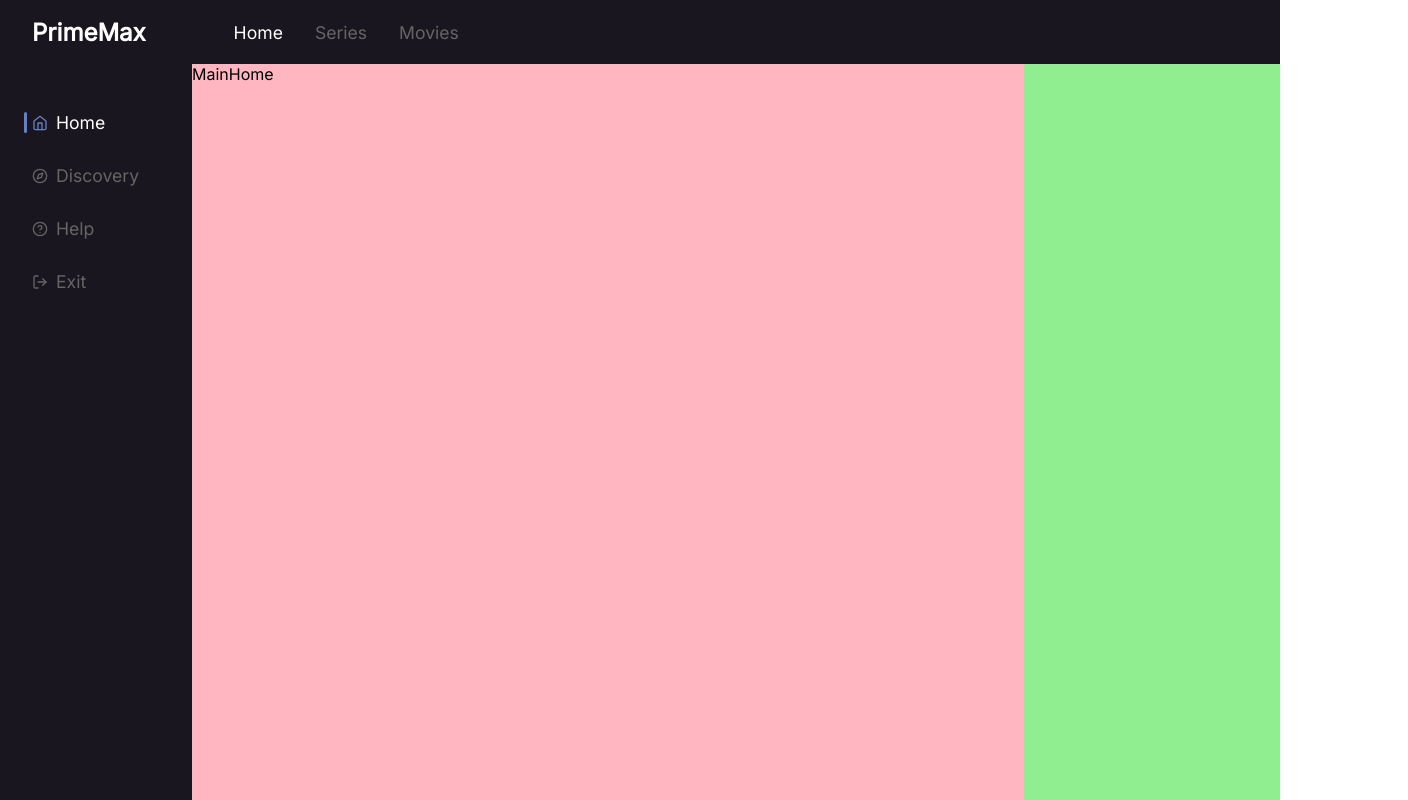
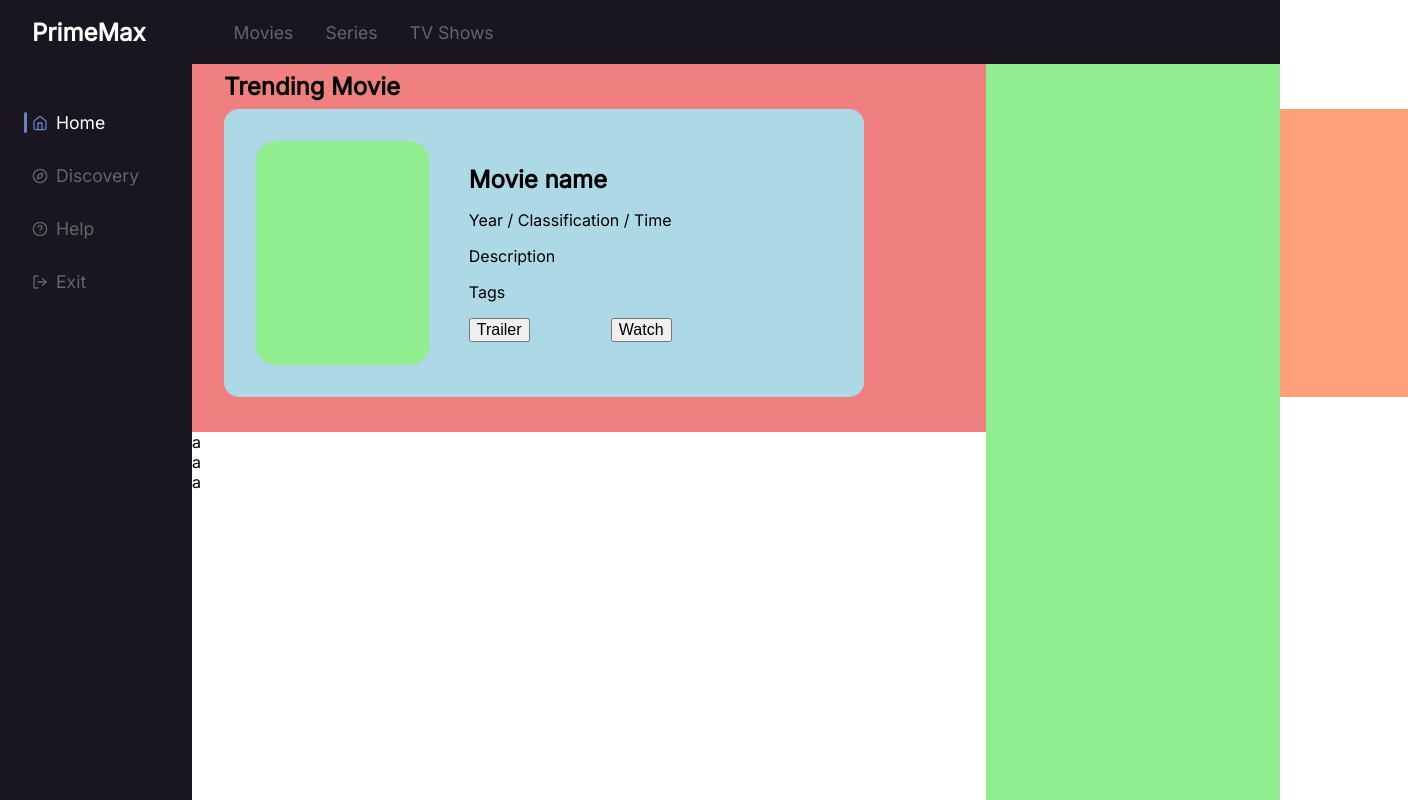
Before and after one commit to paulolopest/front_end-movie, a React (Create React App) app: page / in a window 1280 px wide. Shown: the whole page, 1408 px wide, since content can reach past the window. Built offline with nearby package versions, Linux system fonts and the light colour scheme.

Commit message:
Main content

```diff
--- a/src/App.js
+++ b/src/App.js
@@ -8,8 +8,10 @@ import Header from './Components/Header/Header';
 const App = () => {
 	return (
 		<BrowserRouter>
-			<Header />
-			<Router />
+			<div className="App">
+				<Header />
+				<Router />
+			</div>
 		</BrowserRouter>
 	);
 };
--- a/src/Components/Header/Header.js
+++ b/src/Components/Header/Header.js
@@ -8,9 +8,9 @@ const Header = () => {
 				<Link to="/">PrimeMax</Link>
 			</div>
 			<nav className="header-nav">
-				<NavLink to="/">Home</NavLink>
+				<NavLink to="/movies">Movies</NavLink>
 				<NavLink to="/series">Series</NavLink>
-				<NavLink to="/movies">Movies</NavLink>
+				<NavLink to="/tv-shows">TV Shows</NavLink>
 			</nav>
 			<div></div>
 		</header>
--- a/src/Pages/Home/Home.scss
+++ b/src/Pages/Home/Home.scss
@@ -1,7 +1,7 @@
 .home-container {
 	display: grid;
 	min-height: calc(100vh - 4rem);
-	grid-template-columns: 15% 65% 20%;
+	grid-template-columns: 15vw 62vw 23vw;
 }
 
 .home-left-bar {
@@ -54,7 +54,6 @@
 
 .home-main-content {
 	grid-column: 2/3;
-	background-color: lightpink;
 }
 
 .home-right-bar {
--- a/src/Pages/Home/Main/MainHome.js
+++ b/src/Pages/Home/Main/MainHome.js
@@ -1,7 +1,17 @@
 import React from 'react';
+import useFetch from './../../../Hooks/useFetch';
+import TrendingCard from './TrendingCard/TrendingCard';
 
 const MainHome = () => {
-	return <div>MainHome</div>;
+	const { data, loading, error, request } = useFetch();
+	return (
+		<section className="mainHome-container">
+			<TrendingCard />
+			<div className="list-films">a</div>
+			<div className="list-films">a</div>
+			<div className="big-card-films">a</div>
+		</section>
+	);
 };
 
 export default MainHome;
--- /dev/null
+++ b/src/Pages/Home/Main/MainHome.scss
@@ -0,0 +1,52 @@
+.mainHome-container {
+	display: grid;
+	grid-template-rows: 23rem auto;
+}
+
+.trending-content {
+	display: flex;
+	flex-direction: column;
+	gap: 0.5rem 0;
+	padding: 0.5rem 0rem 0.5rem 2rem;
+	background-color: lightcoral;
+
+	.containerC {
+		display: grid;
+		grid-template-columns: 90% auto;
+	}
+
+	.trending-card {
+		display: flex;
+		padding: 2rem;
+		align-items: center;
+		width: 40rem;
+		height: 18rem;
+		background-color: lightblue;
+		border-radius: 15px;
+		gap: 0 2.5rem;
+
+		.card-poster {
+			height: 100%;
+			width: 30%;
+			border-radius: 20px;
+			background-color: lightgreen;
+		}
+
+		.card-description {
+			display: flex;
+			flex-direction: column;
+			gap: 1rem;
+		}
+
+		div {
+			display: flex;
+			justify-content: space-between;
+		}
+	}
+}
+
+.trending-miniCard {
+	display: flex;
+	width: 20rem;
+	background-color: lightsalmon;
+}
--- /dev/null
+++ b/src/Pages/Home/Main/TrendingCard/TrendingCard.js
@@ -0,0 +1,28 @@
+import React from 'react';
+
+const TrendingCard = () => {
+	return (
+		<div className="trending-content">
+			<h1>Trending Movie</h1>
+			<div className="containerC">
+				<div className="trending-card">
+					<p className="card-poster"></p>
+					<div className="card-description">
+						<h2>Movie name</h2>
+						<p>Year / Classification / Time</p>
+						<p>Description</p>
+						<p>Tags</p>
+
+						<div>
+							<button>Trailer</button>
+							<button>Watch</button>
+						</div>
+					</div>
+				</div>
+				<div className="trending-miniCard">a</div>
+			</div>
+		</div>
+	);
+};
+
+export default TrendingCard;
--- a/src/Style/Colors.scss
+++ b/src/Style/Colors.scss
@@ -0,0 +1,3 @@
+$primaryColor: #19161f;
+$secondaryColor: #113995;
+$tertiaryColor: #6680c0;
--- a/src/Style/Style.scss
+++ b/src/Style/Style.scss
@@ -1,7 +1,9 @@
+@import '../Style/Colors.scss';
 @import '../Pages/Login/Login.scss';
 @import '../Pages/Login/LoginPage/LoginPage.scss';
 @import '../Pages/Login//LoginSignup/LoginSignup.scss';
 @import '../Pages/Home/Home.scss';
+@import '../Pages/Home/Main/MainHome.scss';
 @import '../Components/CustomButton/Button.scss';
 @import '../Components/CustomInput/Input.scss';
 @import '../Components/Header/Header.scss';
@@ -12,3 +14,6 @@
 	font-size: 2rem;
 	margin: 1rem 0;
 }
+
+.App {
+}
```
